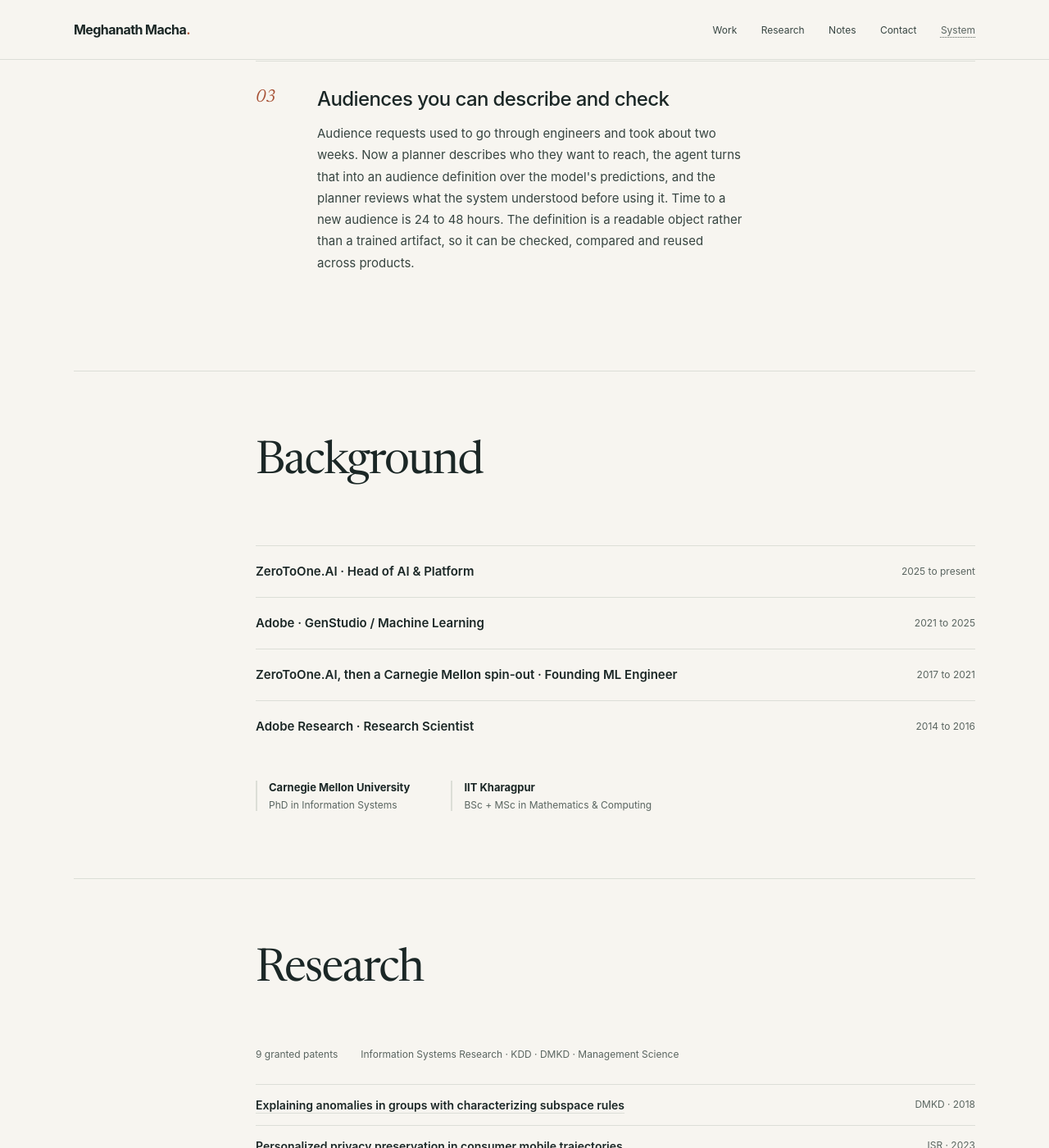
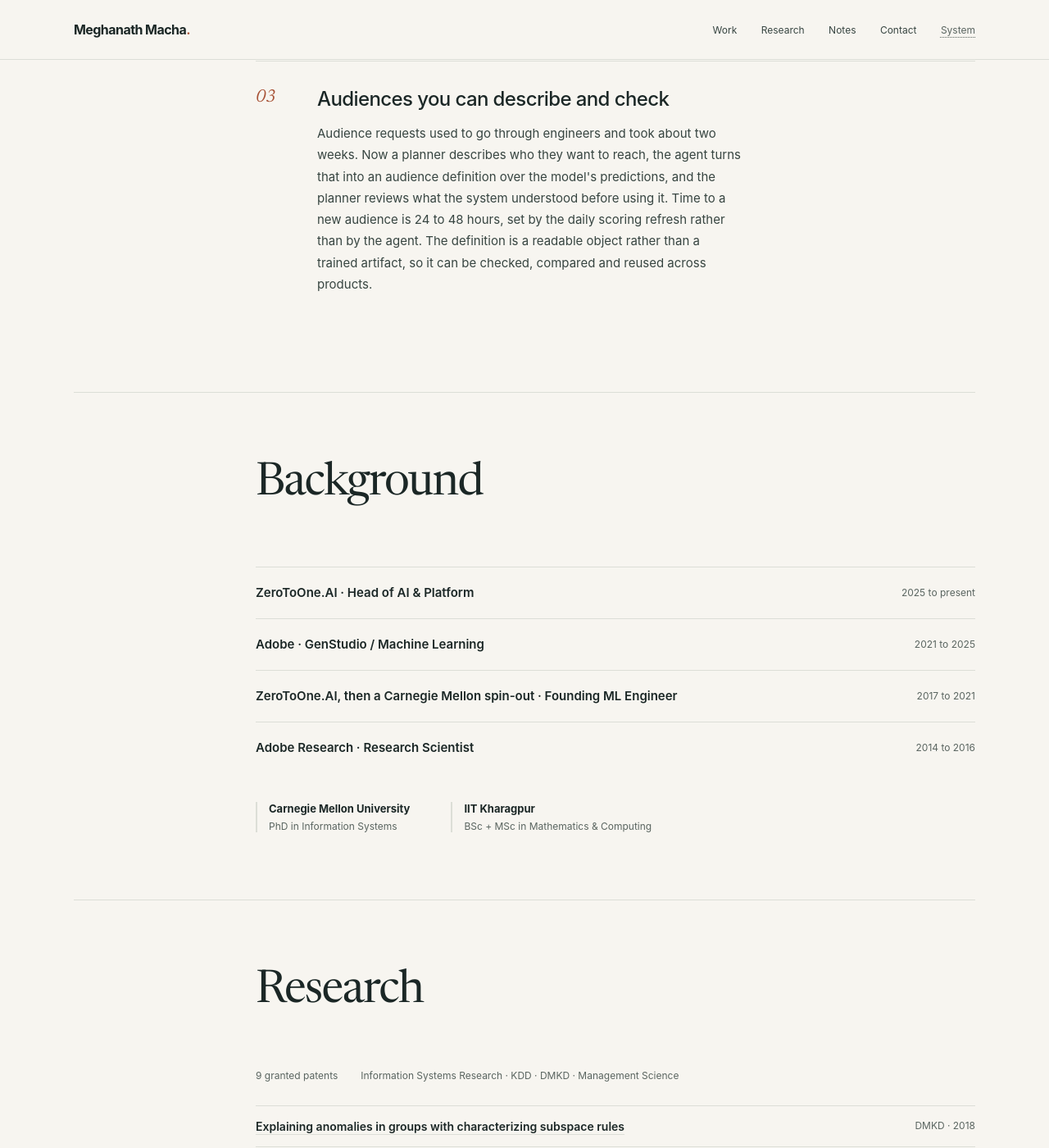
Before and after one commit to mmacha/mmacha.github.io, a Jekyll site: the page built from index.html, in a window 1280 px wide and 1400 px high, scrolled down 2139 px. Shown: the whole window at 82% size. Built offline with Jekyll 4.4.1, drawn with Linux system fonts in a browser that asks for light colours.

Commit message:
Remove the Calendly link, explain audience latency, sharpen knowsAbout
Co-Authored-By: Claude Fable 5.1 <noreply@anthropic.com>

```diff
--- a/css/site.css
+++ b/css/site.css
@@ -168,7 +168,6 @@ h3 { font-size: 24px; line-height: 1.3; letter-spacing: -.025em; font-weight: 55
 .contact { padding-bottom: 113px; }
 .contact-lead { font: 400 clamp(23px, 3.1vw, 35px)/1.4 var(--serif); letter-spacing: -.02em; max-width: 690px; margin: 0 0 10px; text-wrap: balance; }
 .contact-sub { color: var(--muted); font-size: 15px; line-height: 1.6; margin: 0 0 30px; }
-.contact-book { font-size: 15px; margin-bottom: 30px; }
 .contact-links { display: flex; flex-wrap: wrap; gap: 22px; font-size: 14px; }
 .contact-links a { text-decoration: none; border-bottom: 1px solid currentColor; padding-bottom: 5px; white-space: nowrap; }
 
--- a/index.html
+++ b/index.html
@@ -42,7 +42,7 @@ og_type: profile
       </div></article>
       <article class="work-item"><div class="work-number">03</div><div>
         <h3>Audiences you can describe and check</h3>
-        <p>Audience requests used to go through engineers and took about two weeks. Now a planner describes who they want to reach, the agent turns that into an audience definition over the model's predictions, and the planner reviews what the system understood before using it. Time to a new audience is 24 to 48 hours. The definition is a readable object rather than a trained artifact, so it can be checked, compared and reused across products.</p>
+        <p>Audience requests used to go through engineers and took about two weeks. Now a planner describes who they want to reach, the agent turns that into an audience definition over the model's predictions, and the planner reviews what the system understood before using it. Time to a new audience is 24 to 48 hours, set by the daily scoring refresh rather than by the agent. The definition is a readable object rather than a trained artifact, so it can be checked, compared and reused across products.</p>
       </div></article>
     </div>
   </section>
@@ -93,7 +93,6 @@ og_type: profile
     <div class="two-col"><div></div><div>
       <p class="contact-lead">If something here interests you, write to me.</p>
       <p class="contact-sub">Advisory. Speaking.</p>
-      <p class="contact-book"><a class="text-link" href="https://calendly.com/meghanath-macha/30min" target="_blank" rel="noopener noreferrer">Book 30 minutes</a></p>
       <div class="contact-links">
         <a href="mailto:meghanath.macha@gmail.com">Email</a>
         <a href="https://www.linkedin.com/in/meghanathmacha/" target="_blank" rel="noopener noreferrer">LinkedIn</a>
```
Also changed, not shown: CLAUDE.md (+2 -2 lines), _layouts/default.html (+10 -12 lines).
